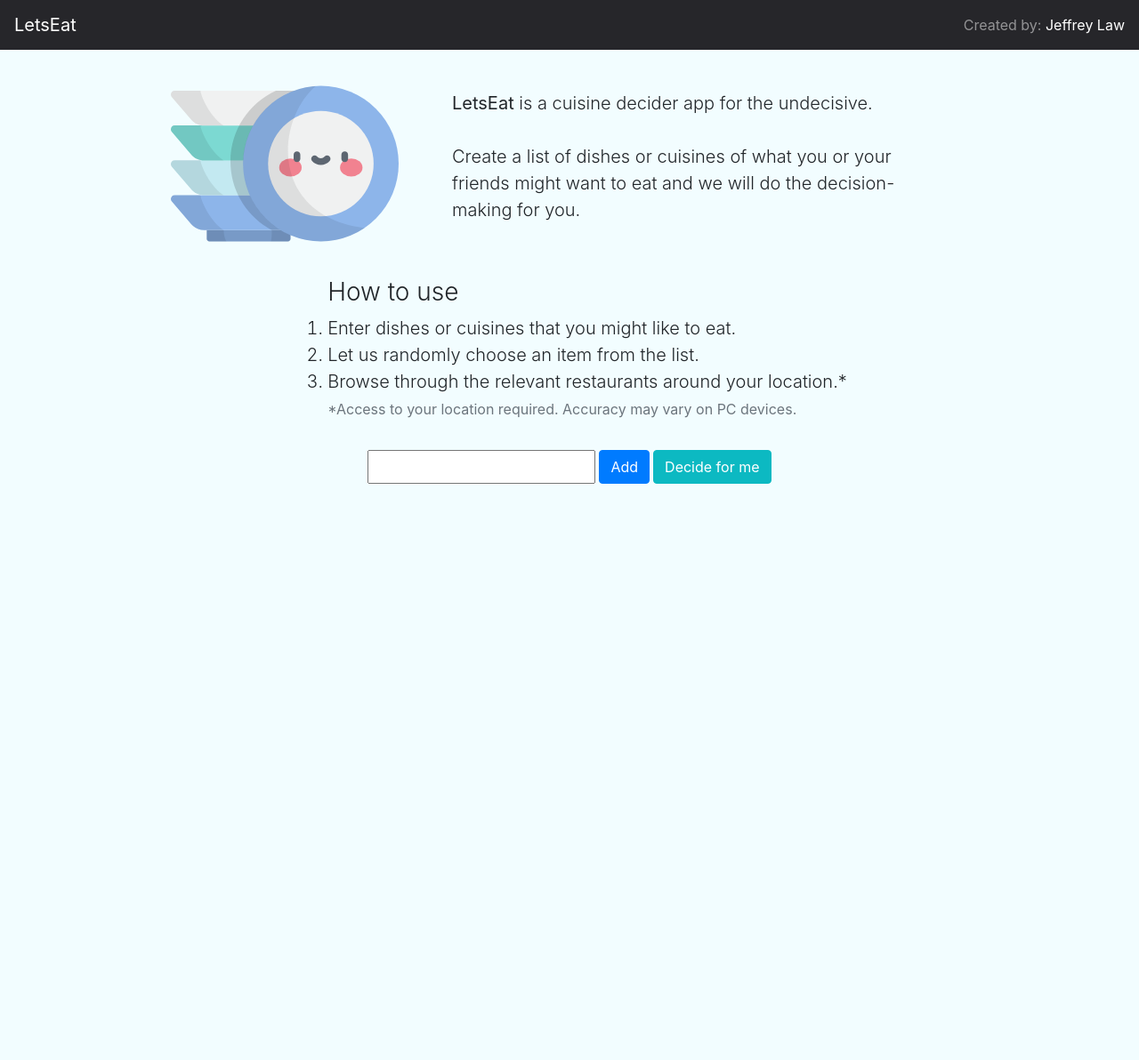
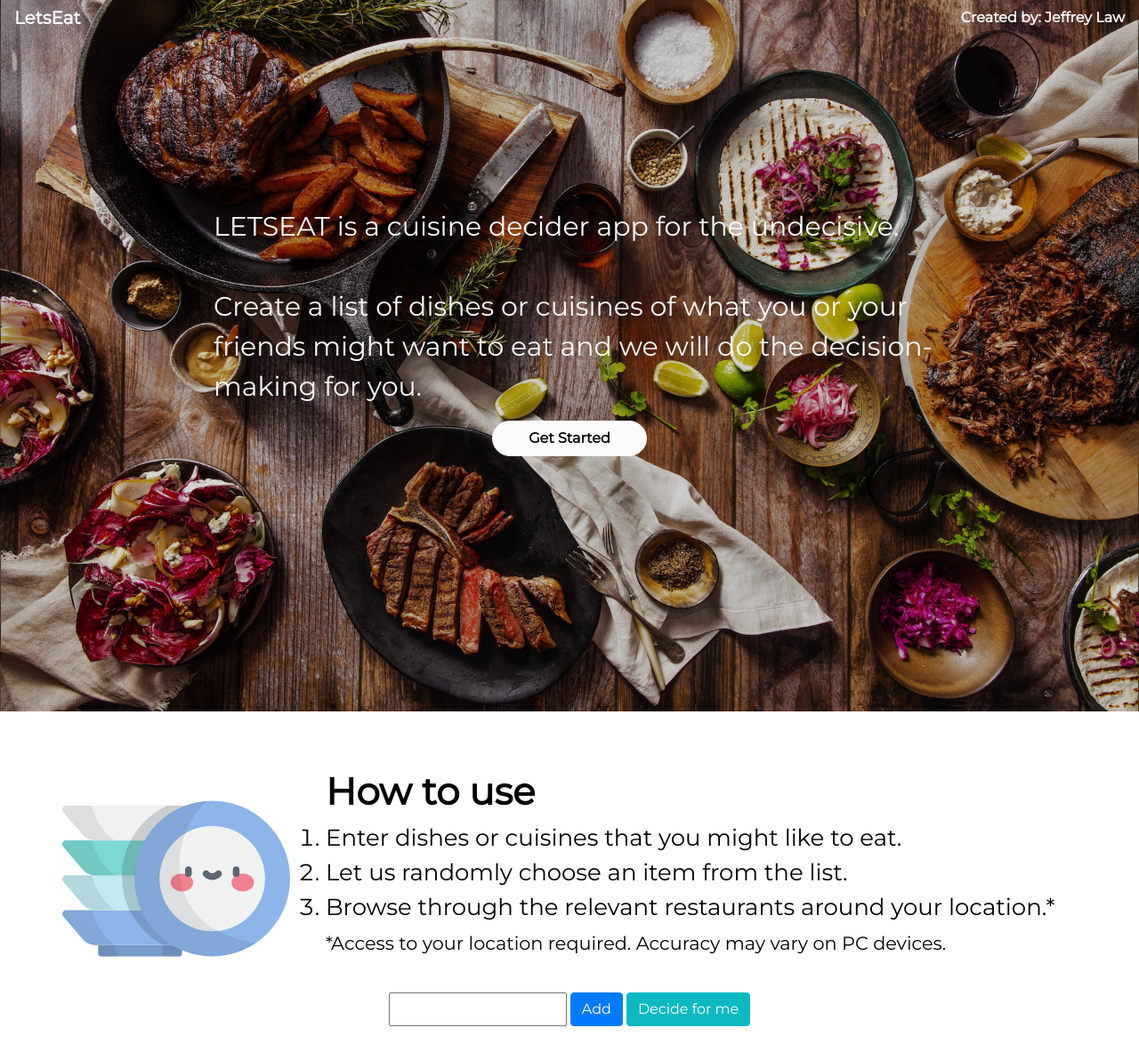
Before and after one commit to jeffreylaw/LetsEat, a React (Create React App) app: page / in a window 1280 px wide. Shown: the top 1192 px of the page at 89% size. Before the commit the page ends 800 px from the top, so only its background shows below. Built offline with nearby package versions, Linux system fonts and the light colour scheme.

Commit message:
Update styling

```diff
--- a/package.json
+++ b/package.json
@@ -13,7 +13,7 @@
     "react": "^16.13.1",
     "react-bootstrap": "^1.3.0",
     "react-dom": "^16.13.1",
-    "react-loader-spinner": "^3.1.14",
+    "react-loader-spinner": "^4.0.0",
     "react-router-dom": "^5.2.0",
     "react-scripts": "3.4.1"
   },
--- a/public/index.html
+++ b/public/index.html
@@ -24,6 +24,8 @@
       work correctly both with client-side routing and a non-root public URL.
       Learn how to configure a non-root public URL by running `npm run build`.
     -->
+    <link rel="preconnect" href="https://fonts.gstatic.com">
+<link href="https://fonts.googleapis.com/css2?family=Montserrat&display=swap" rel="stylesheet">
     <title>LetsEat</title>
   </head>
   <body>
--- a/src/App.js
+++ b/src/App.js
@@ -3,7 +3,7 @@ import FoodList from './components/FoodList'
 import Notification from './components/Notification'
 import RestaurantList from './components/RestaurantList'
 import AddItems from './components/AddItems'
-import Tutorial from './components/Tutorial'
+import Intro from './components/Intro'
 import Scroller from './components/Scroller'
 import restaurantService from './services/restaurants'
 import Loader from 'react-loader-spinner'
@@ -15,7 +15,7 @@ const App = () => {
   const [foodInput, setFoodInput] = useState('')
   const [chosenFood, setChosenFood] = useState('')
   const [startingIndex, setStartingIndex] = useState(0)
-  const [coordinates, setCoordinates] = useState({longitude: null, latitude: null})
+  const [coordinates, setCoordinates] = useState({ longitude: null, latitude: null })
   const [errorMessage, setErrorMessage] = useState(null)
   const [responseMessage, setResponseMessage] = useState(null)
   const [additionalResponseMessage, setAdditionalResponseMessage] = useState(null)
@@ -26,6 +26,17 @@ const App = () => {
   const restaurantsRef = useRef()
   const tutorialRef = useRef()
   const [spinning, setSpinning] = useState(false)
+  const [navbarClass, setNavbarClass] = useState("navbar-transparent");
+
+  useEffect(() => {
+    window.addEventListener("scroll", listenScrollEvent);
+  })
+
+  const listenScrollEvent = () => {
+    window.scrollY > 100
+      ? setNavbarClass("navbar-white")
+      : setNavbarClass("navbar-transparent")
+  }
 
   useEffect(() => {
     if (chosenFood && coordinates.latitude && coordinates.longitude) {
@@ -61,8 +72,8 @@ const App = () => {
           })
           .then(() => {
             if (startingIndex === 0) {
-            setTimeout(function() {
-            window.scrollTo({ top: addItemsRef.current.offsetTop - 10, behavior: 'smooth'})
+              setTimeout(function () {
+                window.scrollTo({ top: addItemsRef.current.offsetTop - 10 - (5 * window.innerHeight/100), behavior: 'smooth' })
               }, 100)
             }
           })
@@ -105,7 +116,7 @@ const App = () => {
       setResponseMessage('Food item is already in the list')
       setTimeout(() => {
         setResponseMessage(null)
-      }, 1000)
+      }, 2000)
     }
     if (!foodList.includes(newFoodItem) && newFoodItem.length > 0) {
       setFoodList(foodList.concat(newFoodItem))
@@ -137,7 +148,7 @@ const App = () => {
   }
 
   const showError = (error) => {
-    switch(error.code) {
+    switch (error.code) {
       case error.PERMISSION_DENIED:
         setErrorMessage('Please allow location permission access before trying again.')
         setTimeout(() => {
@@ -167,7 +178,7 @@ const App = () => {
   const handleSetLocation = () => {
     if (navigator.geolocation) {
       navigator.geolocation.getCurrentPosition(position => {
-        setCoordinates({longitude: position.coords.longitude, latitude: position.coords.latitude})
+        setCoordinates({ longitude: position.coords.longitude, latitude: position.coords.latitude })
       }, showError, { enableHighAccuracy: true, maximumAge: 0, timeout: 5000 })
     } else {
       setErrorMessage('Geolocation is not supported by this browser')
@@ -210,14 +221,15 @@ const App = () => {
     setFoodInput('')
     setChosenFood('')
     setStartingIndex(0)
-    setCoordinates({longitude: null, latitude: null})
+    setCoordinates({ longitude: null, latitude: null })
     setRestaurantList([])
     setShowUpButton(false)
   }
 
   return (
     <div>
-        <Navbar bg="dark" variant="dark" expand="lg">
+      <Container fluid className="main-div">
+        <Navbar fixed="top" expand="lg" className={navbarClass}>
           <Navbar.Brand href="#" onClick={() => clearState()}>LetsEat</Navbar.Brand>
           <Navbar.Toggle aria-controls="basic-navbar-nav" />
           <Navbar.Collapse id="basic-navbar-nav">
@@ -228,13 +240,30 @@ const App = () => {
             </Navbar.Collapse>
           </Navbar.Collapse>
         </Navbar>
-      <Container fluid>
-        <Row className="justify-content-center">
+        <Row className="">
           <Notification message={errorMessage} type='error' />
         </Row>
-        <Row ref={tutorialRef}>
-          <Tutorial />
+        <Row ref={tutorialRef} className="intro-div align-items-center">
+          <Intro />
         </Row>
+      </Container>
+
+      <Container id="main">
+        <Row className="tutorial-div">
+        <img src={require('./images/dishes.svg')} style={{ width: '16rem' }} alt='dishes with smiley face' />
+
+          <ol>
+            <h1>How to use</h1>
+            <li>Enter dishes or cuisines that you might like to eat.</li>
+            <li>Let us randomly choose an item from the list.</li>
+            <li>Browse through the relevant restaurants around your location.*</li>
+            <p><small>*Access to your location required. Accuracy may vary on PC devices.</small></p>
+          </ol>
+        </Row>
+      </Container>
+
+
+      <Container>
         <Row className="justify-content-center" ref={addItemsRef}>
           <AddItems restaurantList={restaurantList} newSearch={newSearch} foodInput={foodInput} handleFoodInputChange={handleFoodInputChange} addFoodItem={addFoodItem} handleChooseButton={handleChooseButton} spinning={spinning} loading={loading} />
         </Row>
@@ -242,11 +271,11 @@ const App = () => {
           <Notification message={responseMessage} type='error' />
         </Row>
         <Row className="justify-content-center">
-          { chosenFood && restaurantList.length > 0 && <h1>It's {chosenFood} time! <img className='birdIcon' src={require('./images/cute.svg')} alt='bird icon' /></h1> }
+          {chosenFood && restaurantList.length > 0 && <h1>It's {chosenFood} time! <img className='birdIcon' src={require('./images/cute.svg')} alt='bird icon' /></h1>}
           <FoodList foodList={showFoodList ? foodList : []} setFoodList={setFoodList} />
         </Row>
         <Row className="justify-content-center">
-          { spinning && foodList.length > 0 && <Scroller foodList={foodList} setChosenFood={setChosenFood} setSpinning={setSpinning} setFoodList={setFoodList} spinning={spinning} chosenFood={chosenFood} /> }
+          {spinning && foodList.length > 0 && <Scroller foodList={foodList} setChosenFood={setChosenFood} setSpinning={setSpinning} setFoodList={setFoodList} spinning={spinning} chosenFood={chosenFood} />}
         </Row>
       </Container>
 
@@ -254,12 +283,12 @@ const App = () => {
         <RestaurantList restaurants={restaurantList} coordinates={coordinates} />
 
         <Row className="justify-content-center mt-3 mb-1" ref={restaurantsRef}>
-            { loading && <Loader type='Circles' color='#00BFFF' /> }
-            { !loading && chosenFood && restaurantList.length > 0 && restaurantList.length !== 100 && <Button onClick={() => setStartingIndex(startingIndex + 20)}>Show more restaurants</Button> }
+          {loading && <Loader type='ThreeDots' color='#00BFFF' />}
+          {!loading && chosenFood && restaurantList.length > 0 && restaurantList.length !== 100 && <Button onClick={() => setStartingIndex(startingIndex + 20)}>Show more restaurants</Button>}
         </Row>
         <Row className="justify-content-center bottom-div">
           <Notification message={additionalResponseMessage} type='error' />
-              <Button style={{ display: (restaurantList.length > 0 && showUpButton) ? 'inline-block' : 'none' }} id="pageUp" onMouseDown={(e) => e.preventDefault()} onClick={() => window.scrollTo({ top: addItemsRef.current.offsetTop - 10, behavior: 'smooth'})}>{'\u27a4'}</Button>
+          <Button style={{ display: (restaurantList.length > 0 && showUpButton) ? 'inline-block' : 'none' }} id="pageUp" onMouseDown={(e) => e.preventDefault()} onClick={() => window.scrollTo({ top: addItemsRef.current.offsetTop - 10, behavior: 'smooth' })}>{'\u27a4'}</Button>
         </Row>
       </Container>
     </div>
--- /dev/null
+++ b/src/components/Intro.js
@@ -0,0 +1,26 @@
+import React from 'react'
+import Container from 'react-bootstrap/Container'
+import Row from 'react-bootstrap/Row'
+import Col from 'react-bootstrap/Col'
+import Button from 'react-bootstrap/Button'
+
+
+const Intro = () => {
+
+    return (
+        <Container fluid>
+            <Row className='d-flex flex-column'>
+                <Col className='d-flex flex-sm-row flex-column align-items-center justify-content-center'>
+                    {/* <img src={require('../images/dishes.svg')} style={{ width: '16rem', marginRight: '0' }} alt='dishes with smiley face' /> */}
+                    <p className='lead intro-p'><b>LETSEAT</b> is a cuisine decider app for the undecisive.<br /><br />Create a list of dishes or cuisines of what you or your friends might want to eat and we will do the decision-making for you.
+                    </p>
+                </Col>
+                <Col className="d-flex justify-content-center">
+                <a href="#main"><p><Button variant="light"><b>Get Started</b></Button></p></a>
+                </Col>
+            </Row>
+        </Container>
+    )
+}
+
+export default Intro
--- a/src/components/Restaurant.js
+++ b/src/components/Restaurant.js
@@ -9,7 +9,7 @@ const Restaurant = ({ restaurant, coordinates }) => {
     // let searchOnlyQuery = `https://www.google.com/maps/search/?api=1&query=${restaurant.name}+${address}`
 
     return (
-        <Card style={{ width: '18rem', margin: '0 auto' }}>
+        <Card style={{ width: '18rem', margin: '0 auto', marginBottom: '10px' }}>
             <Card.Img variant="top" src={restaurant.thumb || require('../images/non_existent_image2.jpg')} />
             <Card.Body>
                 <Card.Title className='centerText'><a href={restaurant.url} target='_blank' rel='noopener noreferrer'>{restaurant.name}</a></Card.Title>
@@ -18,8 +18,9 @@ const Restaurant = ({ restaurant, coordinates }) => {
                     <b>Hours: </b>{restaurant.timings}<br/>
                     <b>Cuisines: </b>{restaurant.cuisines} <br/>
                     <b>Price range: </b>{'$'.repeat(restaurant.price_range)}  <b>Rating: </b>{restaurant.user_rating.aggregate_rating} ({restaurant.user_rating.votes})
-                    <a href={directionsQuery} className="btn btn-outline-primary mt-1" style={{display: 'block' }} target='_blank' rel='noopener noreferrer'>Get Directions</a>
                 </Card.Text>
+                <a href={directionsQuery} className="btn btn-outline-dark mt-1" style={{display: 'block' }} target='_blank' rel='noopener noreferrer'>Get Directions</a>
+
             </Card.Body>
         </Card>
     )
--- a/src/components/Tutorial.js
+++ /dev/null
@@ -1,32 +0,0 @@
-import React from 'react'
-import Container from 'react-bootstrap/Container'
-import Row from 'react-bootstrap/Row'
-import Col from 'react-bootstrap/Col'
-
-
-const Tutorial = () => {
-
-    return (
-        <Container fluid>
-            <Row className='d-flex flex-column'>
-                <Col className='d-flex flex-sm-row flex-column align-items-center justify-content-center'>
-                    <img src={require('../images/dishes.svg')} style={{ width: '16rem', marginRight: '0' }} alt='dishes with smiley face' />
-                    <p className='lead intro-p'><b>LetsEat</b> is a cuisine decider app for the undecisive.<br/><br/>Create a list of dishes or cuisines of what you or your friends might want to eat and we will do the decision-making for you.
-                    </p>
-                </Col>
-                <Col className='d-flex align-items-center justify-content-center lead'>
-                    <ol>
-                        <h3 className='font-weight-light'>How to use</h3>
-                        <li>Enter dishes or cuisines that you might like to eat.</li>
-                        <li>Let us randomly choose an item from the list.</li>
-                        <li>Browse through the relevant restaurants around your location.*</li>
-                        <p><small className='text-muted'>*Access to your location required. Accuracy may vary on PC devices.</small></p>
-
-                    </ol>
-                </Col>
-            </Row>
-        </Container>
-    )
-}
-
-export default Tutorial
--- a/src/index.css
+++ b/src/index.css
@@ -3,8 +3,63 @@
   --chosen-i: 0;
 }
 
+html {
+  scroll-behavior: smooth;
+}
+
 body {
-  background-color: rgb(242, 253, 255);
+  background-color: #fff;
+  font-family: 'Montserrat', sans-serif;
+  color: black;
+}
+
+.main-div {
+  height: 100vh;
+  background-image: url("images/bg.jpg");
+  /* background:linear-gradient(rgba(255,255,255,0.2), rgba(255,255,255,0.2)), url("images/bg.jpg"); */
+  background-position: center;
+  background-size: cover;
+}
+
+.main-div > img {
+  filter: brightness(60%);
+}
+
+.intro-div {
+  height: 95vh;
+  color: #fbfbfb;
+}
+
+.intro-div .lead {
+  font-size: 30px;
+  font-weight: 300;
+}
+
+.intro-div .btn {
+  border-radius: 20px !important;
+  padding-left: 40px;
+  padding-right: 40px;
+  height: 40px;
+  color: black;
+  background-color: #fbfbfb;
+}
+
+.intro-div .btn:hover {
+  background-color: #fbfbfb;
+}
+
+.tutorial-div {
+  /* height: 400px; */
+  display: block;
+  display: flex;
+  align-items: center;
+  font-size: 26px;
+  margin-top: 60px;
+}
+
+.tutorial-div h1 {
+  font-weight: 700;
+  font-size: 42px;
 }
 
 .success {
@@ -27,16 +82,30 @@ body {
   margin-bottom: 10px;
 }
 
+.card-body {
+  display: flex;
+  flex-direction: column;
+}
+
+.card-body .btn {
+  margin-top: auto !important;
+}
+
 .bottom-div{
-  margin-bottom: 80px;
+  margin-bottom: 60px;
 }
 
 .list-item {
-  background-color: rgb(242, 253, 255);
+  /* background-color: rgb(65, 140, 153); */
   display: flex;
   flex-direction: row;
   align-items: center;
 }
+
+.list-group-item {
+  text-transform: uppercase;
+}
+
 
 .btn-power-blue {
   background-color: #0CB9C2 !important;
@@ -52,7 +121,22 @@ body {
 }
 
 .navbar {
-  background-color: #26262A !important;
+  height: 5vh;
+  font-weight: 600;
+}
+
+.navbar-transparent a, .navbar-transparent .navbar-text {
+  color: #fbfbfb !important;
+}
+
+.navbar-transparent {
+  background-color: transparent;
+  color: #fbfbfb;
+}
+
+.navbar-white {
+  background-color: white;
+  color: #2b2b2b;
 }
 
 #pageUp {
@@ -76,6 +160,11 @@ body {
 
 .centerText {
   text-align: center;
+}
+
+.centerText a {
+  color: #2b2b2b;
+  font-weight: bold;
 }
 
 .intro-p {
@@ -106,7 +195,7 @@ body {
 .scroller {
   height: 100%;
   display: flex;
-  font-size: 26px;
+  font-size: 32px;
   letter-spacing: .05em;
   text-transform: uppercase;
 }
@@ -126,7 +215,7 @@ body {
   content: '';
   height: 50px;
   position: absolute;
-  background: linear-gradient(180deg, rgba(242, 253, 255, 1), rgba(255,255,255,0));
+  background: linear-gradient(180deg, rgba(255,255,255,1), rgba(255,255,255,0));
 }
 
 .box::after {
@@ -137,7 +226,7 @@ body {
   content: '';
   height: 50px;
   position: absolute;
-  background: linear-gradient(180deg, rgba(255,255,255,0), rgba(242, 253, 255, 1));
+  background: linear-gradient(180deg, rgba(255,255,255,0), rgba(255,255,255,0));
 }
 
 .scrollerItem {
@@ -145,6 +234,14 @@ body {
   height: 70px;
   padding: 10px;
   list-style: none;
+}
+
+.alert {
+  position: fixed;
+  left: 50%;
+  top: calc(5vh);
+  transform: translate(-50%, 1%);
+  z-index: 1;
 }
 
 @keyframes scrollUp {
```
Also changed, not shown: src/images/bg.jpg (added), 1 other file (tests, documents, lock files or other folders). Lines whose indentation alone changed are shown as unchanged.
